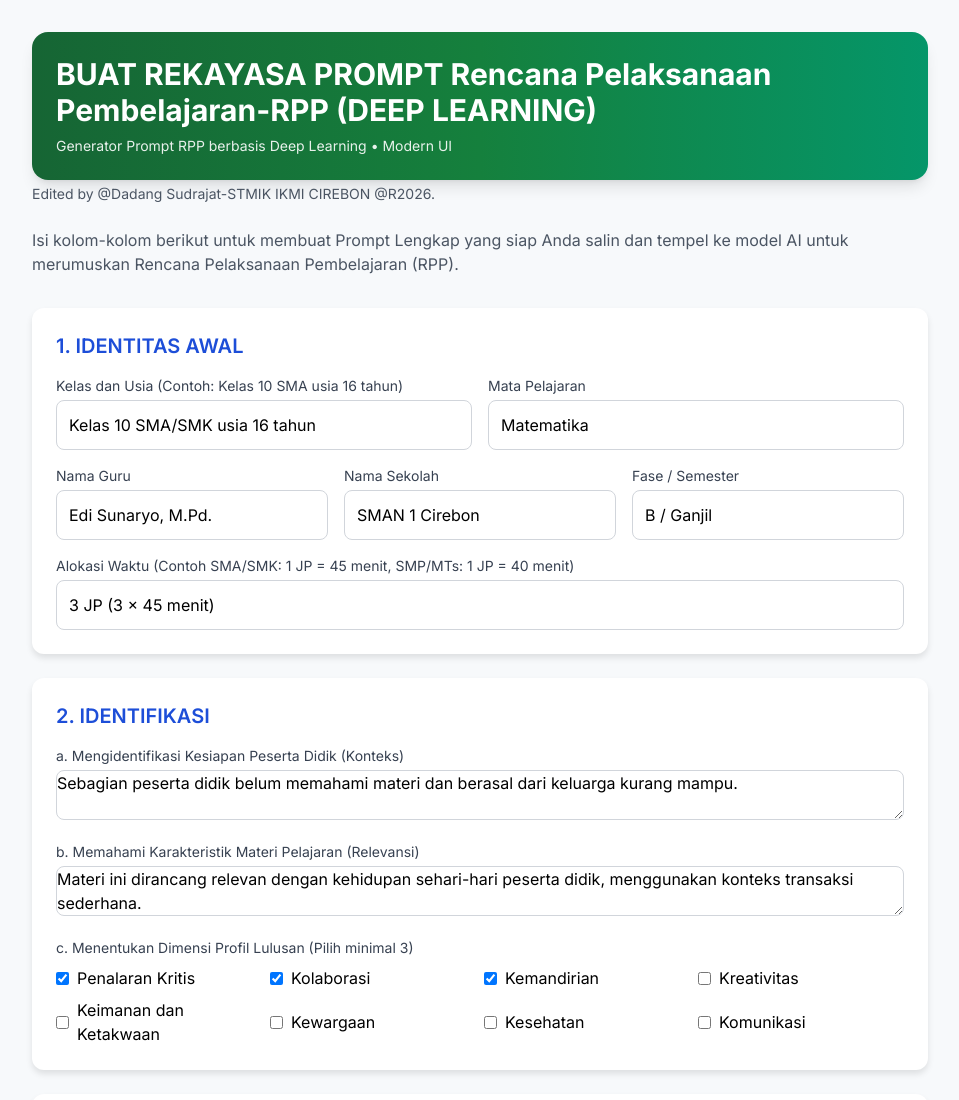
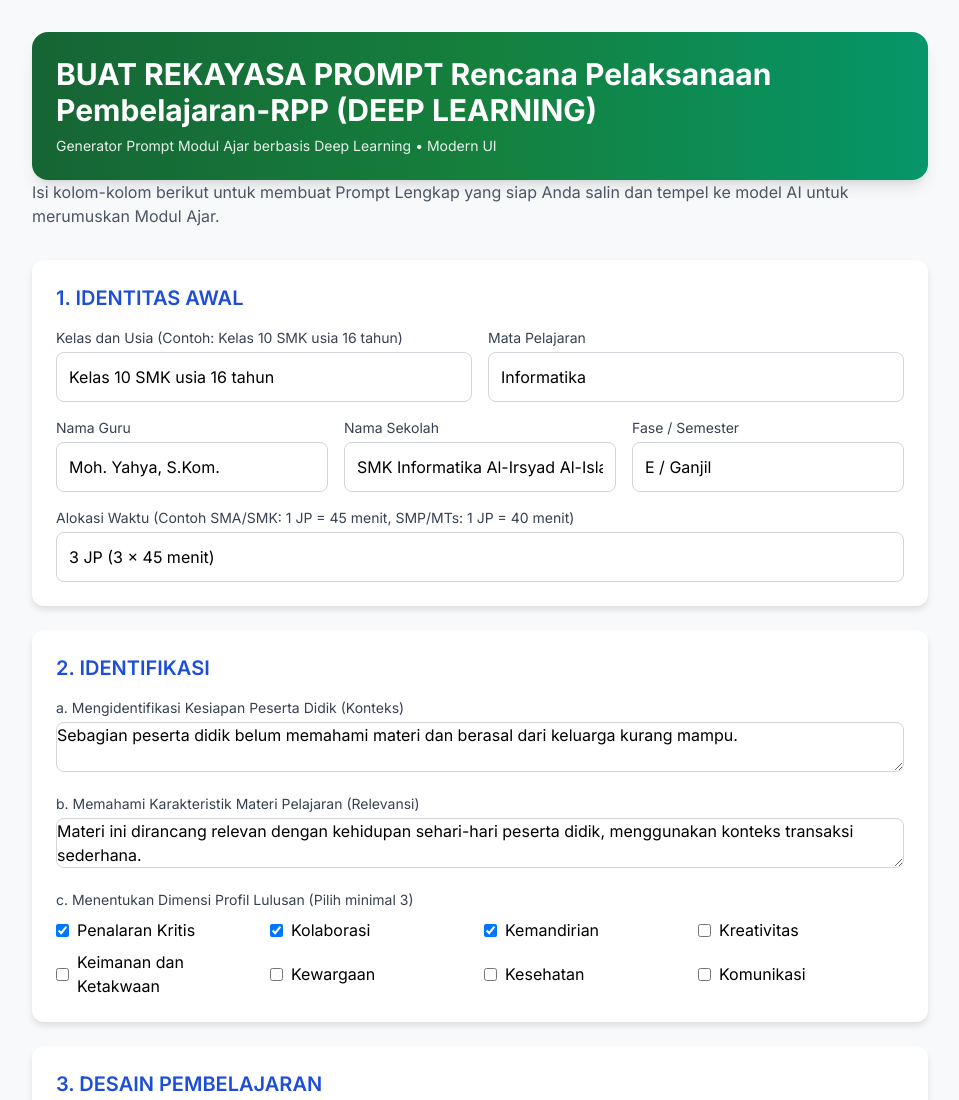
Before and after one commit to kangyachya/kangyachya.github.io, a plain HTML site: page modul-ajar/index.html in a window 1280 px wide. Shown: the top 1100 px of the page, without its empty margins (160-1119 px from the left). Drawn offline with nearby package versions, Linux system fonts and the light colour scheme.

Commit message:
Update index.html

```diff
--- a/modul-ajar/index.html
+++ b/modul-ajar/index.html
@@ -71,39 +71,36 @@
             <h1 class="text-2xl sm:text-3xl font-bold leading-tight">
                 BUAT REKAYASA PROMPT Rencana Pelaksanaan Pembelajaran-RPP (DEEP LEARNING)
             </h1>
-            <p class="text-sm mt-2 opacity-90">Generator Prompt RPP berbasis Deep Learning • Modern UI</p>
+            <p class="text-sm mt-2 opacity-90">Generator Prompt Modul Ajar berbasis Deep Learning • Modern UI</p>
         </div>
-        <p class="text-sm text-gray-600 mb-6 mt-1">
-            Edited by @Dadang Sudrajat-STMIK IKMI CIREBON @R2026.
-        </p>
-        <p class="text-gray-600 mb-8">Isi kolom-kolom berikut untuk membuat Prompt Lengkap yang siap Anda salin dan tempel ke model AI untuk merumuskan Rencana Pelaksanaan Pembelajaran (RPP).</p>
+        <p class="text-gray-600 mb-8">Isi kolom-kolom berikut untuk membuat Prompt Lengkap yang siap Anda salin dan tempel ke model AI untuk merumuskan Modul Ajar.</p>
 
         <form id="ppmForm" class="space-y-6">
             <div class="card bg-white p-6 rounded-xl space-y-4">
                 <h2 class="text-xl font-semibold text-blue-700">1. IDENTITAS AWAL</h2>
                 <div class="grid sm:grid-cols-2 gap-4">
                     <div>
-                        <label class="block text-sm font-medium text-gray-700 mb-1">Kelas dan Usia (Contoh: Kelas 10 SMA usia 16 tahun)</label>
-                        <input type="text" id="kelasUsia" value="Kelas 10 SMA/SMK usia 16 tahun" required>
+                        <label class="block text-sm font-medium text-gray-700 mb-1">Kelas dan Usia (Contoh: Kelas 10 SMK usia 16 tahun)</label>
+                        <input type="text" id="kelasUsia" value="Kelas 10 SMK usia 16 tahun" required>
                     </div>
                     <div>
                         <label class="block text-sm font-medium text-gray-700 mb-1">Mata Pelajaran</label>
-                        <input type="text" id="mataPelajaran" value="Matematika" required>
+                        <input type="text" id="mataPelajaran" value="Informatika" required>
                     </div>
                 </div>
 
                 <div class="grid sm:grid-cols-3 gap-4">
                     <div>
                         <label class="block text-sm font-medium text-gray-700 mb-1">Nama Guru</label>
-                        <input type="text" id="namaGuru" value="Edi Sunaryo, M.Pd." required>
+                        <input type="text" id="namaGuru" value="Moh. Yahya, S.Kom." required>
                     </div>
                     <div>
                         <label class="block text-sm font-medium text-gray-700 mb-1">Nama Sekolah</label>
-                        <input type="text" id="namaSekolah" value="SMAN 1 Cirebon" required>
+                        <input type="text" id="namaSekolah" value="SMK Informatika Al-Irsyad Al-Islamiyyah" required>
                     </div>
                     <div>
                         <label class="block text-sm font-medium text-gray-700 mb-1">Fase / Semester</label>
-                        <input type="text" id="faseSemester" value="B / Ganjil" required>
+                        <input type="text" id="faseSemester" value="E / Ganjil" required>
                     </div>
                 </div>
                 <div>
```
